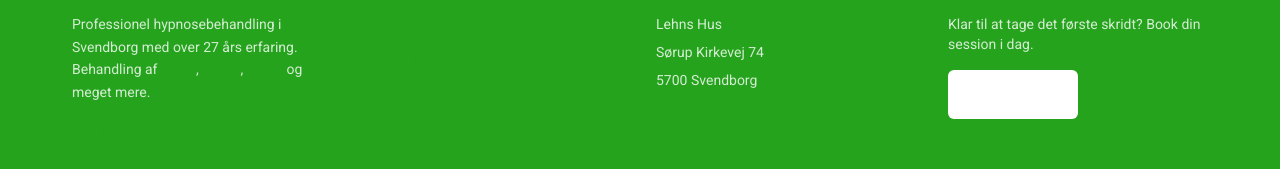
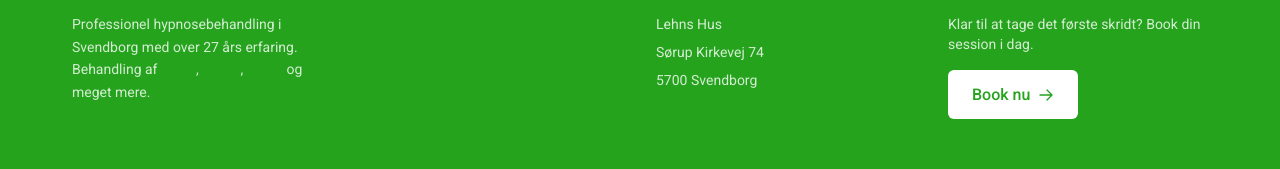
Before and after one commit to thebinarybeastieboy/hypnosefyn.dk, a Next.js app: page / in a window 1280 px wide. Shown: the part 5652-5821 px from the top of the page. Built offline with nearby package versions, Linux system fonts and the light colour scheme.

Commit message:
fix: footer Book button text now visible with inline style

```diff
--- a/components/layout/Footer.tsx
+++ b/components/layout/Footer.tsx
@@ -89,7 +89,8 @@ export default function Footer() {
                             href={site.contact.bookingUrl}
                             target="_blank"
                             rel="noopener noreferrer"
-                            className="inline-flex items-center justify-center px-6 py-3 bg-white text-primary font-medium rounded-md hover:bg-white/90 transition-colors"
+                            className="inline-flex items-center justify-center px-6 py-3 bg-white font-medium rounded-md hover:bg-white/90 transition-colors"
+                            style={{ color: '#25a31d' }}
                         >
                             Book nu
                             <svg className="ml-2 w-4 h-4" fill="none" viewBox="0 0 24 24" strokeWidth="2" stroke="currentColor">
```
